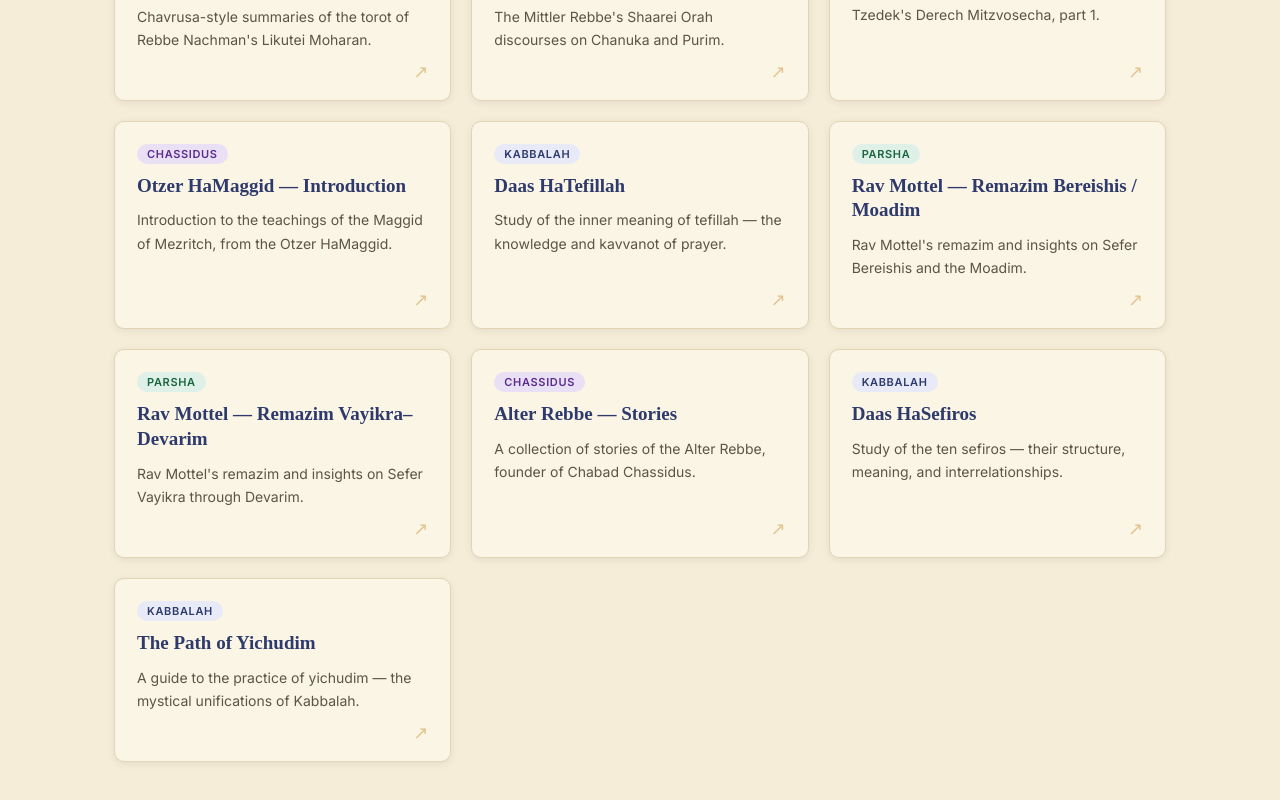
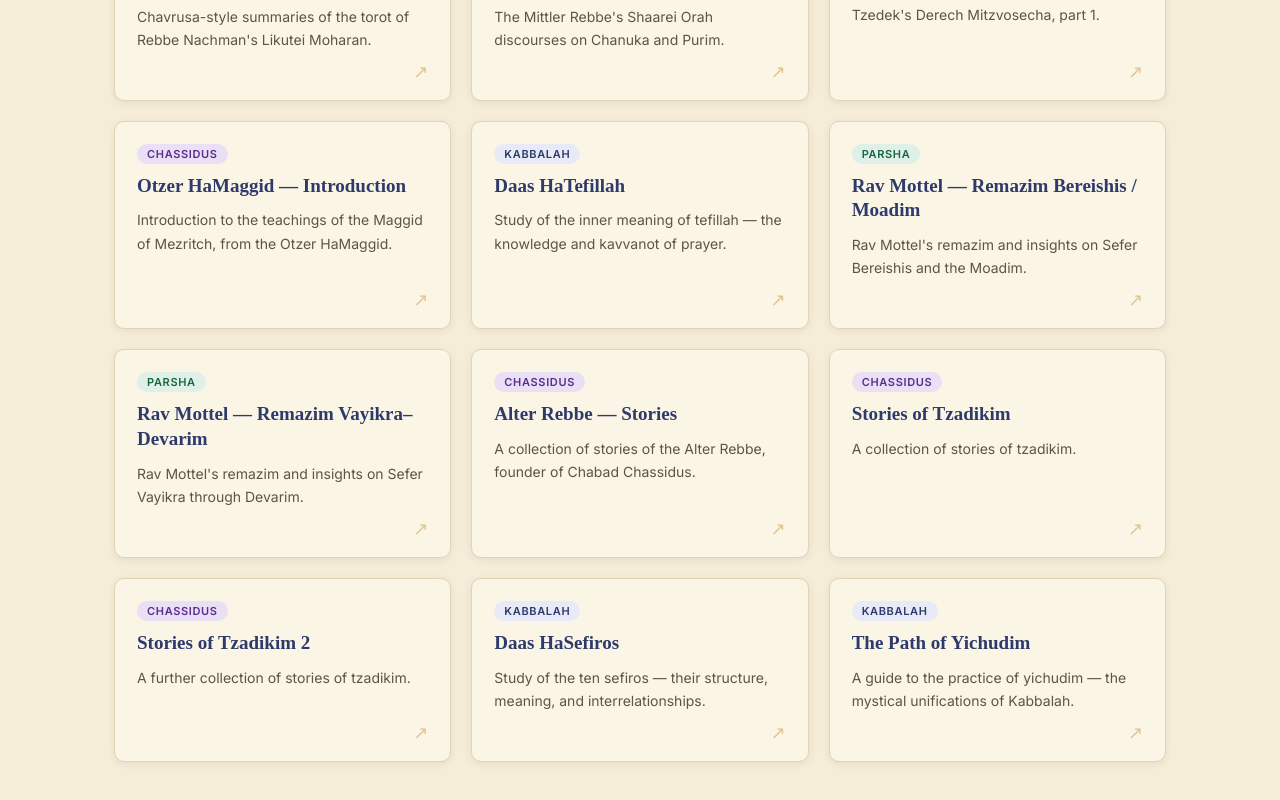
Before and after one commit to jacobboim/bakol-mikol-kol, a React (Vite) app: page / in a window 1280 px wide. Shown: the part 2434-3234 px from the top of the page. Built offline with nearby package versions, Linux system fonts and the light colour scheme; a web font is replaced by a local one.

Commit message:
pr updatses

```diff
--- a/src/data.js
+++ b/src/data.js
@@ -274,6 +274,22 @@ export const LINKS = [
   },
   {
     id: 33,
+    title: "Stories of Tzadikim",
+    description:
+      "A collection of stories of tzadikim.",
+    category: "Chassidus",
+    url: "https://docs.google.com/document/d/1S2Xb3QGuLwxd05JR9ihpBhNVD9L24PLmYvyX7ReoJ-c/edit",
+  },
+  {
+    id: 34,
+    title: "Stories of Tzadikim 2",
+    description:
+      "A further collection of stories of tzadikim.",
+    category: "Chassidus",
+    url: "https://docs.google.com/document/d/15g_VR_K8kXucMcZKURFaOCtT8liEx88D4T6PDC6CkwQ/edit",
+  },
+  {
+    id: 35,
     title: "Daas HaSefiros",
     description:
       "Study of the ten sefiros — their structure, meaning, and interrelationships.",
@@ -281,7 +297,7 @@ export const LINKS = [
     url: "https://docs.google.com/document/d/1gdmXkvqXLTJOXnbARJnIfvxMRxV8IqdQi0Dk-E1BgvE/edit",
   },
   {
-    id: 34,
+    id: 36,
     title: "The Path of Yichudim",
     description:
       "A guide to the practice of yichudim — the mystical unifications of Kabbalah.",
```
